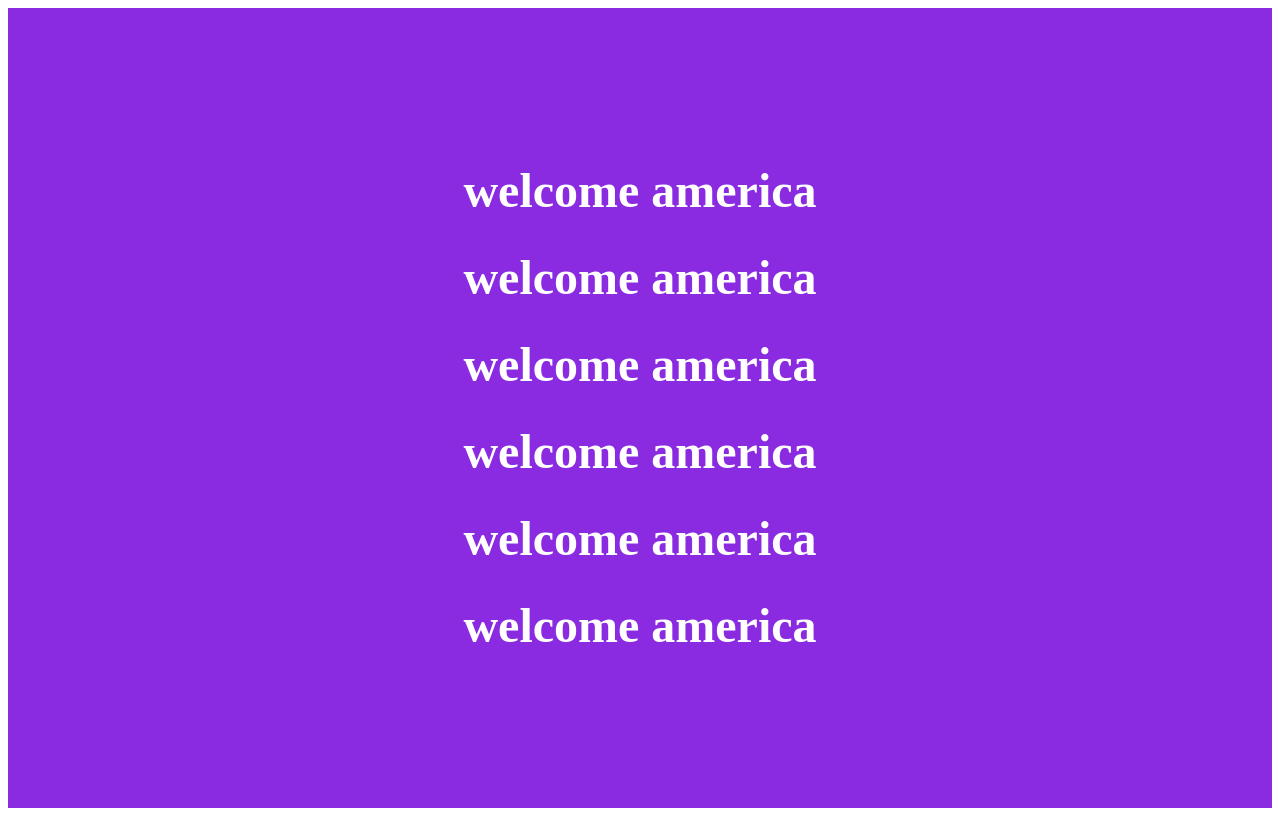
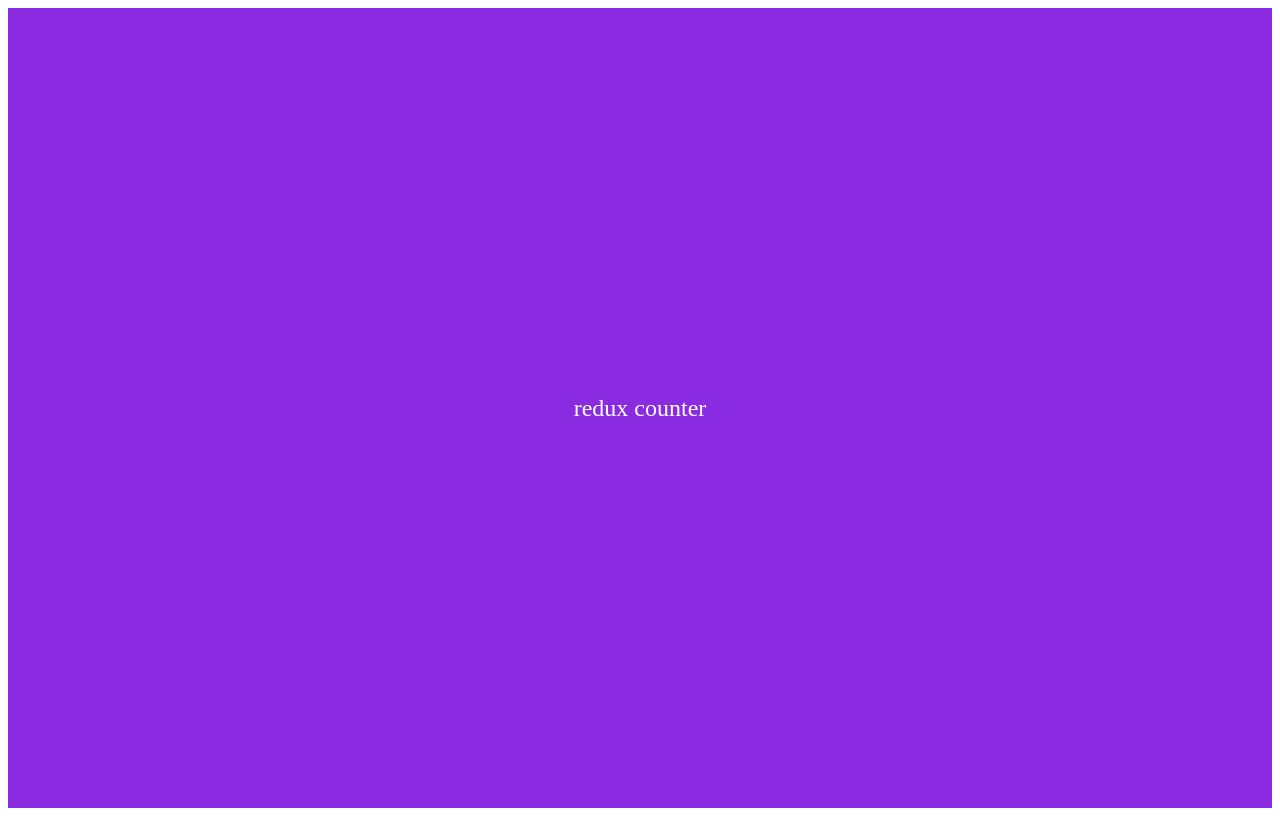
Before and after one commit to kalpanadd/REACT, a React (Create React App) app: page / in a window 1280 px wide. Built offline with nearby package versions, Linux system fonts and the light colour scheme; a web font is replaced by a local one.

Commit message:
redux concept

```diff
--- a/src/App.js
+++ b/src/App.js
@@ -18,6 +18,7 @@ import App3 from './Basics/App3';
 import Maps from './Basics/Maps_and_looping/Maps';
 import Maps2 from './Basics/Maps_and_looping/Maps2';
 import ParentToChild from './Basics/Maps_and_looping/Parent.ToChild';
+import App4 from './Redux/App4';
 function App() {
 
   {/*const [show, setShow] = useState(false);*/ }
@@ -59,8 +60,8 @@ function App() {
 
       {/*<Maps2 />*/}
 
-      <ParentToChild />
-
+      {/*<ParentToChild />*/}
+      <App4 />
 
 
 
--- /dev/null
+++ b/src/Redux/App4.jsx
@@ -0,0 +1,12 @@
+import React from 'react'
+import CounterComponent from './CounterComponent'
+
+function App4() {
+    return (
+        <div>
+            <CounterComponent />
+        </div>
+    )
+}
+
+export default App4
--- /dev/null
+++ b/src/Redux/CounterComponent.jsx
@@ -0,0 +1,11 @@
+import React from 'react'
+
+function CounterComponent() {
+    return (
+        <div>
+            redux counter
+        </div>
+    )
+}
+
+export default CounterComponent
```
